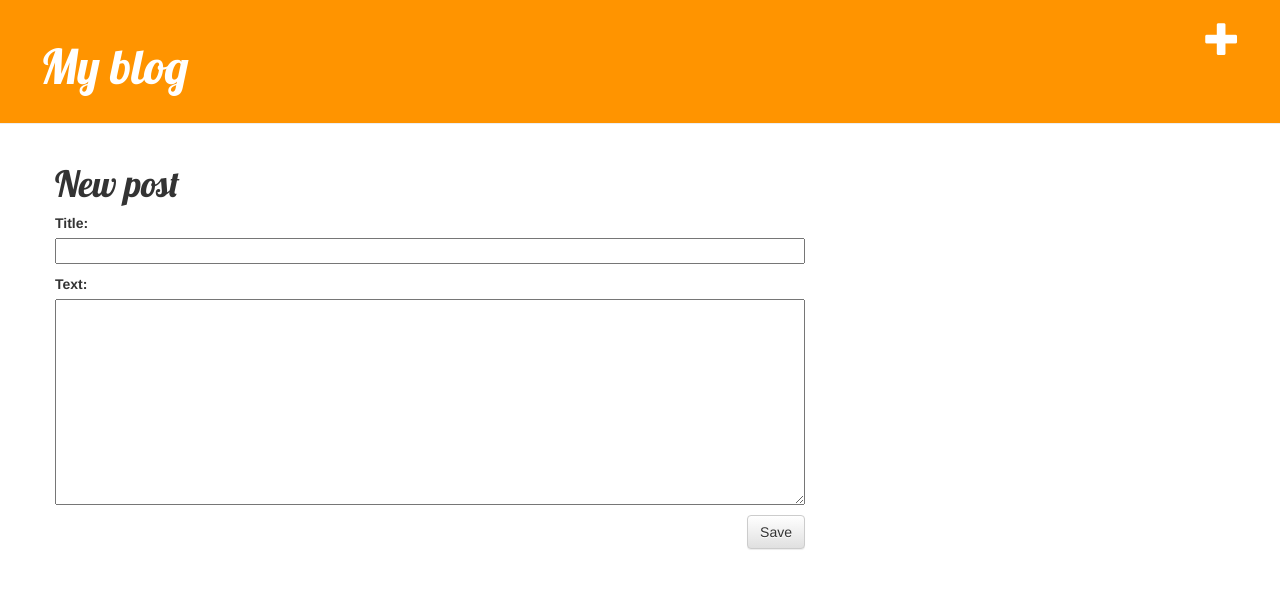
After one commit to kelxvel/Blog, a Django app: page /post/new/ in a window 1280 px wide. The commit adds this page. Shown: the top 589 px of the page. Run offline with Django 3.2, Linux system fonts and the light colour scheme; some libraries are stand-ins or nearby versions.

Commit message:
added the ability to edit the post

```diff
--- a/blog/templates/blog/base.html
+++ b/blog/templates/blog/base.html
@@ -9,12 +9,8 @@
   <head>
   <body>
     <div class="page-header">
-<<<<<<< HEAD
-      <a href="{% url "blog.views.post_new" %} class="top-menu"><span class="glyphicon glyphicon-plus"></span>
+      <a href="{% url "post_new" %}" class="top-menu"><span class="glyphicon glyphicon-plus"></span></a>
       <h1><a href="/">My blog</a></h1>
-=======
-      <h1><a href="">My blog</a></h1>
->>>>>>> parent of 2fa17b7... rm 'mysite' folder
     </div>
 
     <div class="content container">
--- a/blog/templates/blog/post_detail.html
+++ b/blog/templates/blog/post_detail.html
@@ -6,6 +6,7 @@
       {{ post.published_date}}
     </div>
   {% endif %}
+  <a class="btn btn-default" href="{% url "post_edit" pk=post.pk %}"><span class="plyphicon glyphicon-pencil"></span></a>
   <h1>{{ post.title }}</h1>
   <p>{{ post.text|linebreaks }}</p>
 {% endblock %}
--- /dev/null
+++ b/blog/templates/blog/post_edit.html
@@ -0,0 +1,9 @@
+{% extends "blog/base.html" %}
+
+{% block content %}
+  <h1>New post</h1>
+  <form method="POST" class="post-form">{% csrf_token %}
+    {{ form.as_p }}
+    <button type="submit" class="save btn btn-default">Save</button>
+  </form>
+{% endblock %}
--- a/blog/urls.py
+++ b/blog/urls.py
@@ -4,4 +4,6 @@ from . import views
 urlpatterns = [
     url(r'^$', views.post_list),
     url(r'^post/(?P<pk>[0-9]+)/$', views.post_detail),
+    url(r'^post/new/$', views.post_new, name='post_new'),
+    url(r'^post/(?P<pk>[0-9]+)/edit/$', views.post_edit, name='post_edit'),
 ]
--- a/blog/views.py
+++ b/blog/views.py
@@ -2,6 +2,7 @@ from django.shortcuts import render, get_object_or_404
 from django.utils import timezone
 from .models import Post
 from .forms import PostForm
+from django.shortcuts import redirect
 
 def post_list(request):
     posts = Post.objects.filter(published_date__lte=timezone.now()).order_by('published_date')
@@ -11,3 +12,28 @@ def post_list(request):
 def post_detail(request, pk):
     post = get_object_or_404(Post, pk=pk)
     return render(request, 'blog/post_detail.html', {'post': post})
+
+def post_new(request):
+    if request.method == "POST":
+        form = PostForm(request.POST)
+        if form.is_valid():
+            post = form.save(commit=False)
+            post.author = request.user
+            post.save()
+            return redirect('blog.views.post_detail', pk=post.pk)
+    else:
+        form = PostForm()
+    return render(request, 'blog/post_edit.html', {'form': form})
+
+def post_edit(request, pk):
+    post = get_object_or_404(Post, pk=pk)
+    if request.method == "POST":
+        form = PostForm(request.POST, instance=post)
+        if form.is_valid():
+            post = form.save(commit=False)
+            post.author = request.user
+            post.save()
+            return redirect('blog.views.post_detail', pk=post.pk)
+    else:
+        form = PostForm(instance=post)
+    return render(request, 'blog/post_edit.html', {'form': form})
```
